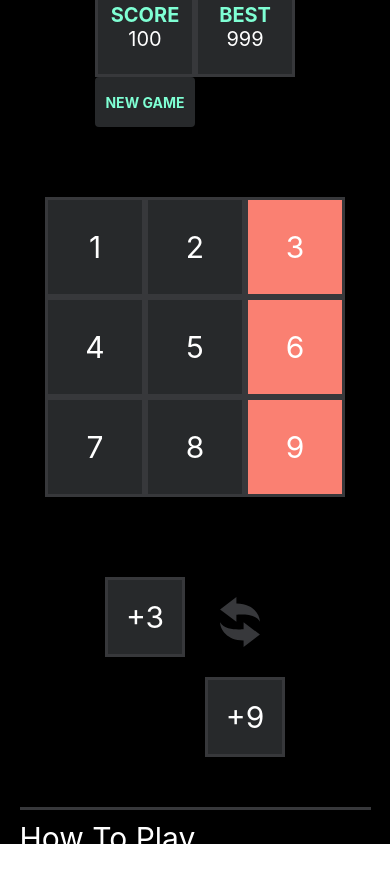
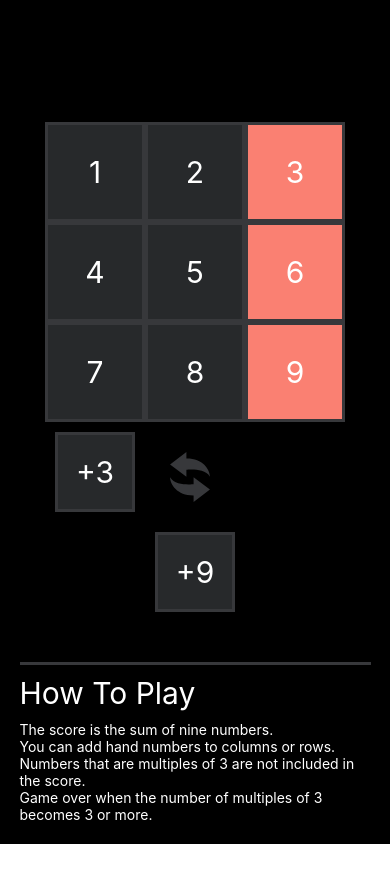
Before and after one commit to calm1205/triple-three-native, a React Native app: screen / in a window 390 px wide. Shown: the top 882 px of the page. After the commit the page ends 844 px from the top, so only its background shows below. Built offline with nearby package versions, Linux system fonts and the light colour scheme.

Commit message:
set key at loop dom

```diff
--- a/App.tsx
+++ b/App.tsx
@@ -1,23 +1,25 @@
 import React from "react";
 import { StyleSheet, View } from "react-native";
 import { Description } from "./src/components/atoms";
-import { NineSquares, Hands, Scores } from "./src/components/molecules";
-
-const defaultValues = [
-  [1, 2, 3],
-  [4, 5, 6],
-  [7, 8, 9],
-];
+import { TripleThree } from "./src/components/organisms/TripleThree";
 
 export default function App() {
   return (
     <View style={styles.container}>
       <View style={styles.mt} />
-      <Scores score={100} bestScore={999} onPress={() => alert("new game")} />
-      <View style={styles.mt} />
-      <NineSquares values={defaultValues} />
-      <View style={styles.mt} />
-      <Hands values={[3, 9]} onPress={() => alert("change")} />
+      <TripleThree
+        adders={[2, 3]}
+        squares={[
+          [1, 2, 3],
+          [4, 5, 6],
+          [7, 8, 9],
+        ]}
+        hands={[4, 5]}
+        buttonDisable={false}
+        onPressAdder={() => alert("adder")}
+        onPressAddButton={() => alert("add button")}
+        onPressChangeHands={() => alert("change hand")}
+      />
       <View style={styles.mt} />
       <Description />
     </View>
--- a/src/components/atoms/Description.tsx
+++ b/src/components/atoms/Description.tsx
@@ -15,8 +15,12 @@ export const Description: React.FC = () => {
       <View style={styles.hr}></View>
       <Text style={styles.h1}>How To Play</Text>
       <View>
-        {descriptions.map((description) => (
-          <Text style={styles.text} children={description} />
+        {descriptions.map((description, i) => (
+          <Text
+            style={styles.text}
+            children={description}
+            key={`description_${i}`}
+          />
         ))}
       </View>
     </View>
--- a/src/components/molecules/NineSquares.tsx
+++ b/src/components/molecules/NineSquares.tsx
@@ -12,9 +12,9 @@ export const NineSquares: React.FC<BaseNineSquaresProps> = ({ values }) => {
     <View style={styles.container}>
       {values.map((rowValues, i) => {
         return (
-          <View style={styles.row}>
+          <View style={styles.row} key={`row_${i}`}>
             {rowValues.map((v, j) => {
-              return <Square value={v} key={`${i}_${j}`} />;
+              return <Square value={v} key={`square_${i}_${j}`} />;
             })}
           </View>
         );
--- /dev/null
+++ b/src/components/organisms/TripleThree.tsx
@@ -0,0 +1,42 @@
+import React from "react";
+import { StyleSheet, View } from "react-native";
+import { NineSquares, Hands } from "../molecules";
+import { useSplitAdders } from "../../hooks/useSplitAdders";
+import { COLOR } from "../../utils/style";
+
+type BaseTripleThreeProps = {
+  adders: number[];
+  squares: number[][];
+  hands: [number, number];
+  buttonDisable: boolean;
+  onPressAdder: () => void;
+  onPressChangeHands: () => void;
+  onPressAddButton: () => void;
+};
+
+export const TripleThree: React.FC<BaseTripleThreeProps> = ({
+  adders,
+  squares,
+  hands,
+  buttonDisable,
+  onPressAdder,
+  onPressChangeHands,
+  onPressAddButton,
+}) => {
+  const { row_adders, column_adders } = useSplitAdders(adders, onPressAdder);
+
+  return (
+    <View style={styles.container}>
+      <View>
+        <NineSquares values={squares} />
+      </View>
+      <View>
+        <Hands values={[3, 9]} onPress={() => alert("change")} />
+      </View>
+    </View>
+  );
+};
+
+const styles = StyleSheet.create({
+  container: {},
+});
--- /dev/null
+++ b/src/hooks/useSplitAdders.tsx
@@ -0,0 +1,26 @@
+// adderを縦横に分割するロジック
+import React from "react";
+import { Adder } from "../components/atoms";
+
+export const useSplitAdders = (adders: number[], onPress: () => void) => {
+  const row_adders: JSX.Element[] = [];
+  const column_adders: JSX.Element[] = [];
+
+  adders.forEach((adder, index) => {
+    const adderElement = (
+      <Adder
+        value={adder}
+        onPress={onPress}
+        index={index}
+        key={`adder_${index}`}
+      />
+    );
+    if (index <= 2) {
+      row_adders.push(adderElement);
+    } else {
+      column_adders.push(adderElement);
+    }
+  });
+
+  return { row_adders, column_adders };
+};
```
